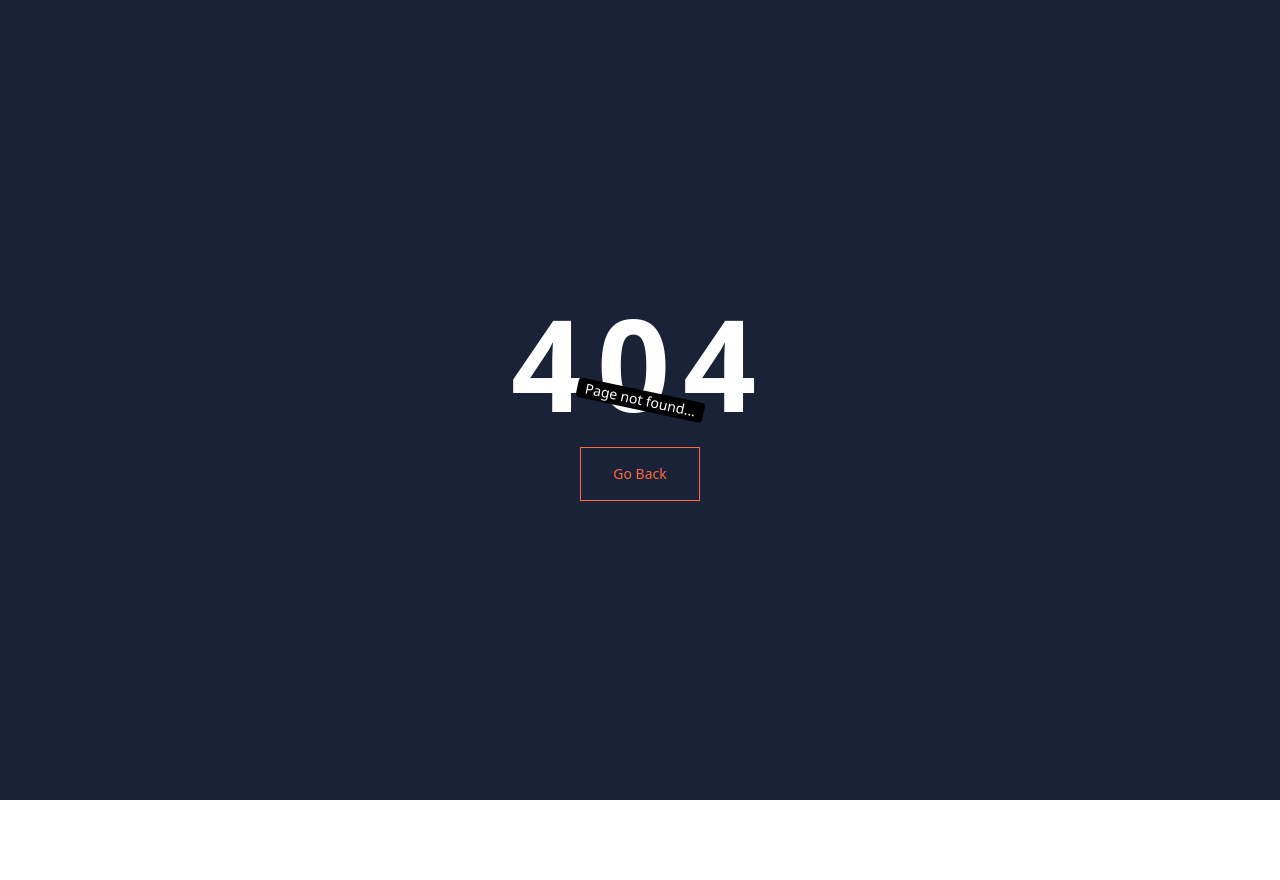
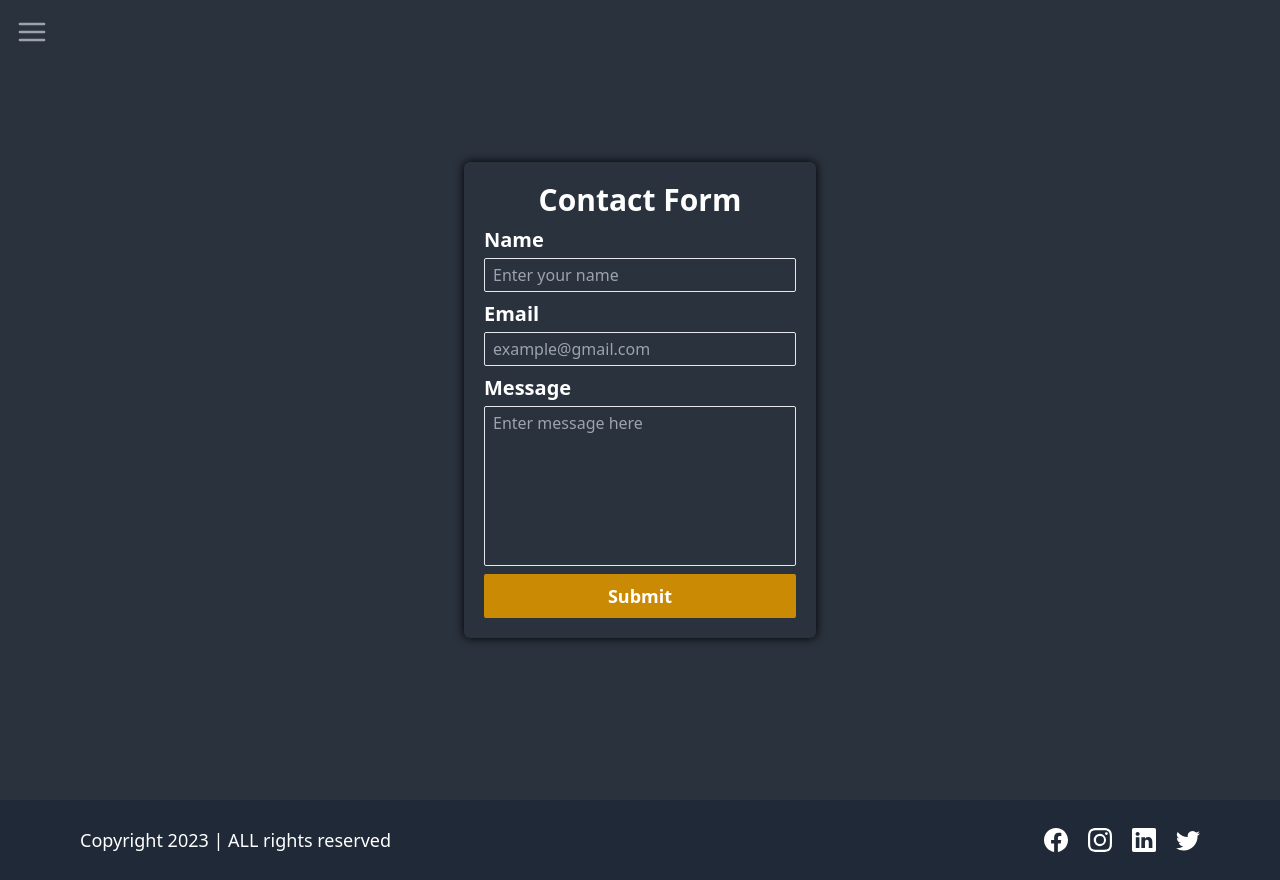
Before and after one commit to afroj07/LearningSystemFronted, a React (Vite) app: page /contact in a window 1280 px wide. Before the commit this address had no page. Before the commit the page ends 800 px from the top, so only its background shows below. Built offline with nearby package versions, Linux system fonts and the light colour scheme.

Commit message:
add contact page

```diff
--- a/package.json
+++ b/package.json
@@ -3,6 +3,7 @@
   "private": true,
   "version": "0.0.0",
   "type": "module",
+  "proxy":"http://localhost:5000/",
   "scripts": {
     "dev": "vite",
     "build": "vite build",
--- a/src/App.jsx
+++ b/src/App.jsx
@@ -8,7 +8,7 @@
 import SignUp from './Pages/SignUp';
 import Login from './Pages/Login';
 import CourseList from './Pages/Course/CourseList';
-
+import Contact from './Pages/Contact';
 function App() {
 
   return (
@@ -19,6 +19,7 @@
       <Route path='/courses' element={<CourseList/>}/>
         <Route path='/login' element={<Login/>}/>
        <Route path='/signup'  element={<SignUp/>}/>
+      <Route path='/contact'  element={<Contact/>}/>
        <Route path='*' element={<NotFound/>}/>
 
     </Routes>
--- a/src/Helpers/axiosinstance.js
+++ b/src/Helpers/axiosinstance.js
@@ -1,6 +1,6 @@
 import axios from "axios";
 
-const BASE_URL="http://localhost:5014/api/v1";
+const BASE_URL="http://localhost:5000/api/v1";
 
 const axiosInstance = axios.create();
 
--- /dev/null
+++ b/src/Helpers/regexMatcher.jsx
@@ -0,0 +1,7 @@
+export function isEmail(string){
+return string.match(/^\w+([\.-]?\w+)*@\w+([\.-]?\w+)*(\.\w{2,3})+$/);
+}
+
+export function isValidPassword(string){
+    return string.match(/^(?=.*\d)(?=.*[a-z])(?=.*[A-Z]).{8,20}$/)
+}
--- /dev/null
+++ b/src/Pages/Contact.jsx
@@ -0,0 +1,114 @@
+import React, { useState } from 'react'
+import HomeLayout from '../Layout/HomeLayout';
+import toast from 'react-hot-toast';
+import { isEmail } from '../Helpers/regexMatcher';
+import axiosInstance from '../Helpers/axiosinstance';
+
+const Contact = () => {
+const [userInput, setUserInput] = useState({
+    name:"",
+    email:"",
+    message:"",
+});
+
+function handleInputChange(e){
+    const{name, value} = e.target;
+    setUserInput({
+        ...userInput,
+        [name]:value,
+    })
+}
+
+async function onFormSubmit(e){
+    e.preventDefault();
+    if(!userInput.email || !userInput.name ||!userInput.message){
+        toast.error("All fields are mandatory");
+        return
+    }
+    if(!isEmail(userInput.email)){
+        toast.error("Invalid email")
+        return;
+    }
+
+    try {
+        const response = axiosInstance.post('/contact', userInput);
+        toast.promise(response,{
+            loading:"Submitting your message",
+            success:"Form submitted",
+            error:"Failed to submit your message"
+
+        });
+        const contactResponse = await response;
+        if(contactResponse?.data?.success){
+            setUserInput({
+                name:"",
+                email:"",
+               message:"",
+            });
+        }
+
+    } catch (error) {
+        toast.error("operation failed....");
+    }
+
+}
+
+  return (
+    <HomeLayout>
+        <div className='flex items-center justify-center h-[100vh]'>
+        <form
+        noValidate
+            onSubmit={onFormSubmit}
+            className='flex flex-col items-center justify-center gap-2 rounded-md p-5  text-white shadow-[0_0_10px_black] w-[22rem]'>
+            <h1 className='text-3xl font-semibold'>
+                Contact Form
+            </h1>
+            <div className='flex flex-col w-full gap-1 '>
+              <label htmlFor="name" className='text-xl font-semibold'>
+               Name
+              </label>
+              <input className='bg-transparent border px-2 py-1 rounded-sm'
+                  id="name"
+                  type="text"
+                  name='name'
+                  placeholder='Enter your name'
+                  onChange={handleInputChange}
+                  value={userInput.name}
+                  />
+            </div>
+            <div className='flex flex-col w-full  gap-1'>
+              <label htmlFor="email" className='text-xl font-semibold'>
+               Email
+              </label>
+              <input className='bg-transparent border px-2 py-1 rounded-sm'
+                  id="email"
+                  type="email"
+                  name='email'
+                  placeholder='example@gmail.com'
+                  onChange={handleInputChange}
+                  value={userInput.email}
+                  />
+            </div>
+            <div className='flex flex-col w-full  gap-1'>
+              <label htmlFor="message" className='text-xl font-semibold'>
+               Message
+              </label>
+              <textarea className='bg-transparent border resize-none h-40 px-2 py-1 rounded-sm'
+                  id="message"
+                  name='message'
+                  placeholder='Enter message here'
+                  onChange={handleInputChange}
+                  value={userInput.message}
+                  />
+            </div>
+            <button type='submit' className='w-full  bg-yellow-600 hover:bg-yellow-500 transition-all ease-in-out duration-300 rounded-sm py-2 font-semibold text-lg cursor-pointer '>
+               Submit
+            </button>
+        </form>
+        </div>
+
+    </HomeLayout>
+  )
+}
+
+export default Contact;
--- a/src/Pages/Login.jsx
+++ b/src/Pages/Login.jsx
@@ -43,7 +43,7 @@
     const response = await dispatch(login(loginData));
 
 
-    if (response?.payload?.success) navigate("/");
+    if (response?.payload?.success) navigate('/');
 
     // clearing the signup inputs
     setLoginData({
--- a/src/Pages/SignUp.jsx
+++ b/src/Pages/SignUp.jsx
@@ -1,10 +1,11 @@
 import React, { useState } from "react";
-import { Link, useNavigate } from "react-router-dom";
+import { Link, useNavigate,  } from "react-router-dom";
 import Layout from "../Layout/HomeLayout";
 import { BsPersonCircle } from "react-icons/bs";
 import { toast } from "react-hot-toast";
 import { useDispatch } from "react-redux";
 import { createAccount } from "../Redux/Slices/AuthSlice";
+import { isEmail, isValidPassword } from "../Helpers/regexMatcher";
 
 const SignUp = () => {
   const dispatch = useDispatch();
@@ -71,15 +72,13 @@
     }
 
     // email validation using regex
-    if (
-      !signupData.email.match(/^\w+([\.-]?\w+)*@\w+([\.-]?\w+)*(\.\w{2,3})+$/)
-    ) {
+    if (!isEmail(signupData.email)) {
       toast.error("Invalid email id");
       return;
     }
 
     // password validation using regex
-    if (!signupData.password.match(/^(?=.*\d)(?=.*[a-z])(?=.*[A-Z]).{8,20}$/)) {
+    if (!isValidPassword(signupData.password)) {
       toast.error(
         "Minimum password length should be 8 with Uppercase, Lowercase, Number and Symbol"
       );
@@ -187,6 +186,7 @@
               id="password"
               placeholder="Enter your password"
               className="bg-transparent px-2 py-1 border"
+
               value={signupData.password}
               onChange={handleUserInput}
             />
--- a/src/Redux/Slices/AuthSlice.js
+++ b/src/Redux/Slices/AuthSlice.js
@@ -12,7 +12,7 @@
 export const createAccount = createAsyncThunk("/auth/signup", async(data)=>{
 
     try {
-        const res = axiosInstance.post("user/register", data);
+        const res = axiosInstance.post("/user/register", data);
         toast.promise(res,{
             loading:"Wait! creating your account",
             success:(data)=>{
@@ -20,8 +20,7 @@
             },
             error:"Failed to create account"
         });
-      res = await res;
-     return res.data;
+     return (await res).data;
 
     }
      catch (error) {
@@ -30,10 +29,10 @@
 
 });
 
-export const login = createAsyncThunk("/auth/login", async(data)=>{
+export const login = createAsyncThunk('/auth/login', async(data)=>{
 
     try {
-        const res = axiosInstance.post("user/login", data);
+        const res = axiosInstance.post('/user/login', data);
         toast.promise(res,{
             loading:"Wait! authentication in progess...",
             success:(data)=>{
@@ -41,8 +40,8 @@
             },
             error:"Failed to login"
         });
-      res = await res;
-     return res.data;
+
+     return (await res).data;
 
     }
      catch (error) {
@@ -51,9 +50,9 @@
 
 });
 
-export const logout = createAsyncThunk("auth/logout", async()=>{
+export const logout = createAsyncThunk('/auth/logout', async()=>{
     try {
-        const res = axiosInstance.post("user/logout");
+        const res = axiosInstance.post('/user/logout');
         toast.promise(res,{
             loading:"Wait! logout in progess...",
             success:(data)=>{
--- a/src/components/CourseCard.jsx
+++ b/src/components/CourseCard.jsx
@@ -1,7 +1,7 @@
 import React from 'react'
 import { useNavigate } from 'react-router-dom'
 
-const CourseCard = () => {
+const CourseCard = ({data}) => {
 const navigate = useNavigate();
 
   return (
```
